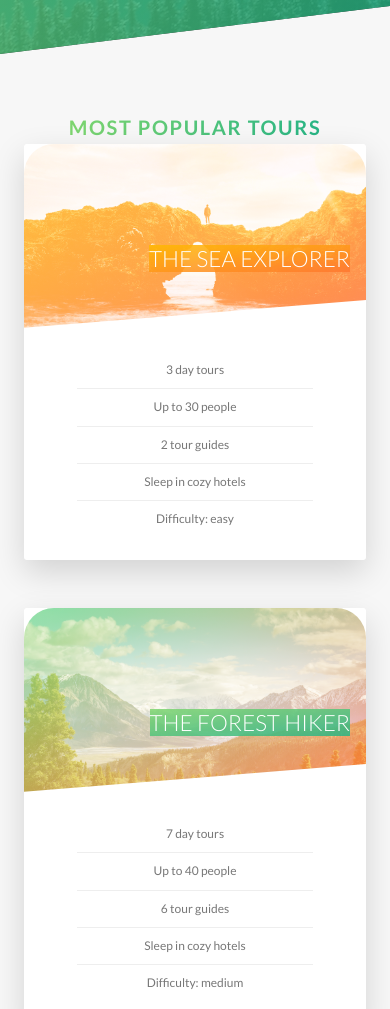
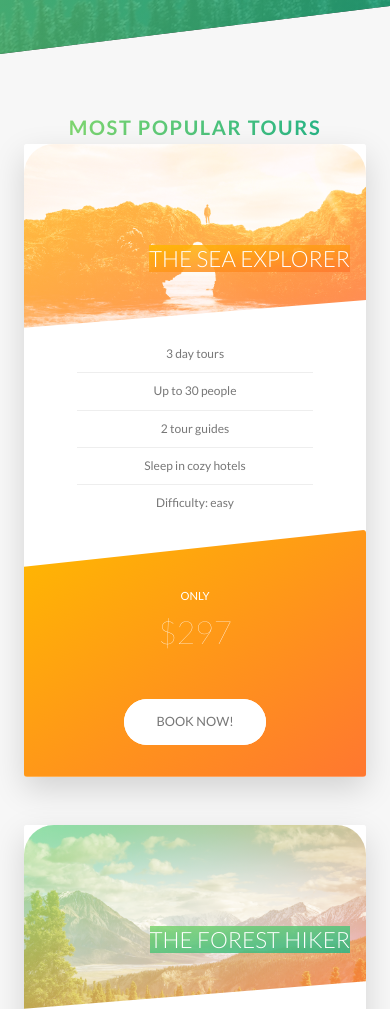
Before and after one commit to mickozak/Website-Natours, a website: page index.html in a window 390 px wide. Shown: the part 2496-3505 px from the top of the page. Drawn offline with Linux system fonts and the light colour scheme.

Commit message:
cardStoryHomeFormResponsive

```diff
--- a/sass/components/_card.scss
+++ b/sass/components/_card.scss
@@ -150,4 +150,46 @@
         font-size: 6rem;
         font-weight: 100;
     }
+
+    @include respond(tab-port){
+    height: auto;
+    border-radius: 3px;
+    background-color: $color-white;
+    box-shadow: 0 1.5rem 4rem rgba($color-black, .15);
+
+    &__side{
+    height: auto;
+    position: relative;
+    box-shadow: none;
+
+    &--back {
+        transform: rotateY(0);
+        clip-path: polygon(0 15%, 100% 0, 100% 100%, 0% 100%)
+    }
 }
+
+    &:hover &__side--front {
+        transform: rotateY(0)
+    }
+
+    &__details {
+        padding: 1rem 3rem;
+    }
+
+    &__cta{
+        position: relative;
+        top: 0;
+        left: 0;
+        transform: translate(0);
+        width: 100%;
+        padding: 7rem 4rem 4rem 4rem;
+    }
+
+    &__price-box{
+        margin-bottom: 3rem;
+    }
+
+    &__price-value {
+        font-size: 4rem;    }
+    }
+}
--- a/sass/components/_form.scss
+++ b/sass/components/_form.scss
@@ -14,6 +14,10 @@
         width: 90%;
         display: block;
         transition: all .3s;
+
+        @include respond(tab-port){
+            width: 100%;
+        }
 
         &:focus{
             outline: none;
@@ -48,6 +52,11 @@
     &__radio-group {
         width: 49%;
         display: inline-block;
+
+        @include respond(tab-port){
+            width: 100%;
+            margin-bottom: 2rem;
+        }
     }
 
     &__radio-input{
--- a/sass/components/_story.scss
+++ b/sass/components/_story.scss
@@ -9,6 +9,17 @@
     font-size: $default-font-size;
     //Ustawianie kontenera w figurę rąb
     transform: skewX(-12deg);
+
+    @include respond(tab-port){
+        width: 100%;
+        padding: 4rem;
+        padding-left: 7rem;
+    }
+
+
+    @include respond(phone){
+        transform: skewX(0);
+    }
 
     &__shape{
         width: 15rem;
@@ -22,6 +33,10 @@
         clip-path: circle(50% at 50% 50%);
         transform: translateX(-3rem) skewX(12deg);
         position: relative;
+
+        @include respond(phone){
+            transform: translateX(-3rem) skewX(0);
+        }
     }
 
     &__image {
@@ -33,6 +48,10 @@
 
     &__text{
         transform: skewX(12deg);
+
+        @include respond(phone){
+            transform: skewX(0);
+        }
     }
 
     &__caption{
--- a/sass/pages/_home.scss
+++ b/sass/pages/_home.scss
@@ -67,10 +67,34 @@
     background-size: 100%;
     border-radius: 3px;
     box-shadow: 0 1.5rem 4rem rgba($color-black, .2);
-    height: 50rem;
+
+
+    @include respond(tab-land){
+    background-image: linear-gradient(105deg,
+                                    rgba($color-white, .9) 0%,
+                                    rgba($color-white, .9) 50%,
+                                    transparent 65%) ,
+                                    url(../img/nat-10.jpg);
+    background-size: cover;
+    }
+
+
+    @include respond(tab-port){
+    background-image: linear-gradient(to right,
+                                    rgba($color-white, .9) 0%,
+                                    rgba($color-white, .9) 100%),
+                                    url(../img/nat-10.jpg);
+    }
 
     &__form{
         width: 50%;
         padding: 6rem;
+
+    @include respond(tab-land){
+        width: 65%;
+    }
+    @include respond(tab-port){
+        width: 100;
+    }
     }
 }
```
Also changed, not shown: css/style.css.
